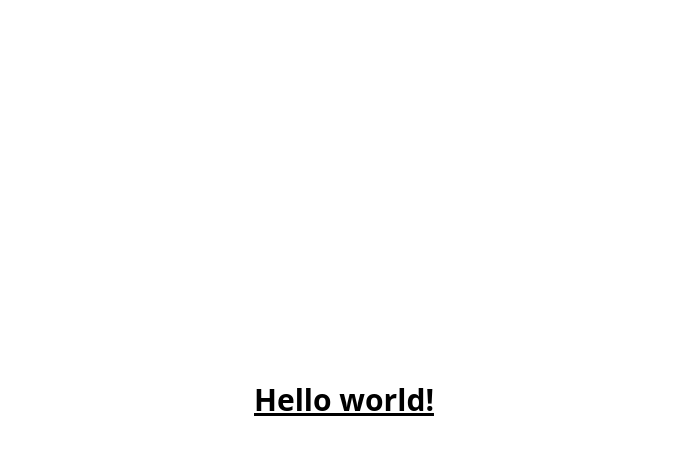
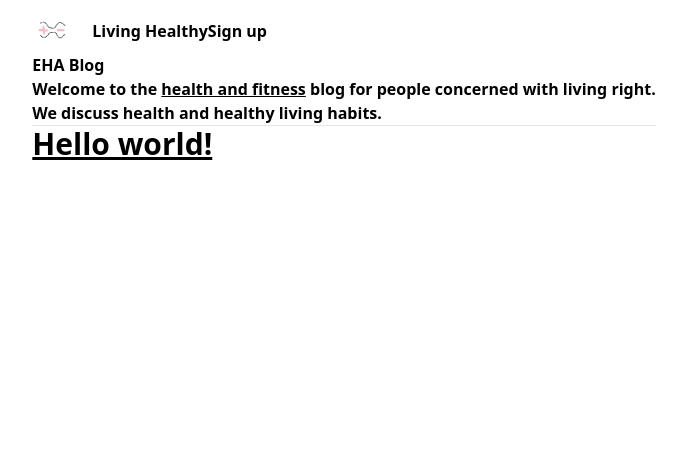
Before and after one commit to Benkalio/my-blog, a Next.js app: page / in a window 1280 px wide. Shown: the top 454 px of the page, without its empty margins (296-982 px from the left). Built offline with nearby package versions, Linux system fonts and the light colour scheme.

Commit message:
fixing homepage

```diff
--- /dev/null
+++ b/components 11-43-56-986/Banner.tsx
@@ -0,0 +1,27 @@
+function Banner() {
+  return (
+    <>
+      <div
+        className="flex flex-col lg:flex-row lg:space-x-5 justify-between font-bold
+        px-10 py-5 mb-10"
+      >
+        <div>
+          <h1 className="text-5xl">EHA Blog</h1>
+          <h2 className="mt-5 md:mt-0">
+            Welcome to the{' '}
+            <span className="underline decoration-4 decoration-[#537FE7]">
+              health and fitness
+            </span>{' '}
+            blog for people concerned with living right.
+          </h2>
+        </div>
+        <p className="mt-5 md:mt-2 text-gray-500 max-w-sm">
+          We discuss health and healthy living habits.
+        </p>
+      </div>
+      <hr className="border-[#537FE7] mb-10" />
+    </>
+  );
+}
+
+export default Banner
--- /dev/null
+++ b/components 11-43-56-986/Header.tsx
@@ -0,0 +1,32 @@
+import React from 'react'
+import Image from 'next/image'
+import { useRouter } from 'next/navigation';
+import { signOut, useSession } from 'next-auth/react';
+import { Link } from 'react-router-dom';
+
+const Header: React.FC = () => {
+  return (
+    <header className="sticky top-0 z-30 w-full bg-white flex items-center justify-between space-x-2 font-bold px-10 py-1">
+      <div className="flex items-center space-x-1">
+          <Image
+            className="rounded-full"
+            src="/images/image.jpg"
+            width={60}
+            height={50}
+            alt="logo"
+          />
+        <p className=''>Living Healthy</p>
+      </div>
+      <div>
+        <button
+          className="px-4 py-2 text-sm md:text-base bg-blue-800 text-[#ebedf0]
+          flex items-center rounded-full text-center"
+        >
+          Sign up
+        </button>
+      </div>
+    </header>
+  );
+}
+
+export default Header
--- a/pages/index.tsx
+++ b/pages/index.tsx
@@ -1,23 +1,24 @@
 import Head from 'next/head'
 import { PrismaClient } from '@prisma/client'
+import Banner from '@/components 11-43-56-986/Banner'
+import Header from '@/components 11-43-56-986/Header';
 
 export default function Home() {
 
   return (
-    <div className="flex flex-col items-center justify-center min-h-screen py-2">
+    <div className="flex flex-col items-center min-h-screen py-2">
       <Head>
         <title>Blog </title>
         <meta name="description" content="Generated by create next app" />
         <meta name="viewport" content="width=device-width, initial-scale=1" />
-        <link rel="icon" href="/favicon.ico" />
       </Head>
-      <>
-        <main>
-          <div>
+      <body>
+        <div>
+          <Header />
+          <Banner />
             <h1 className="text-3xl font-bold underline">Hello world!</h1>
           </div>
-        </main>
-      </>
+      </body>
     </div>
   );
 }
```
Also changed, not shown: components 11-43-56-986/ContactForm.tsx (added, +103 -0 lines), components 11-43-56-986/Footer.tsx (added, +9 -0 lines), components 11-43-56-986/Logo.tsx (added, +9 -0 lines).
